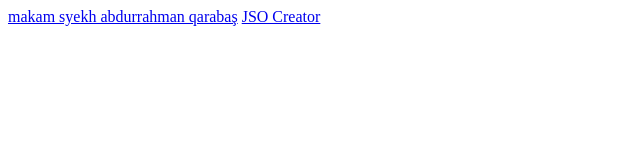
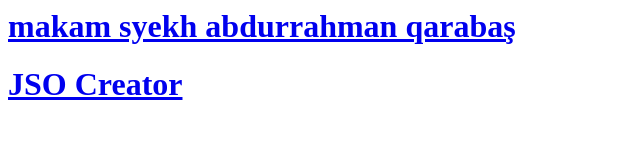
Before and after one commit to acepj60/acepj60.github.io, a plain HTML site: page index.html in a window 1280 px wide. Shown: the whole page, without its empty margins (0-640 px from the left). Drawn offline with Linux system fonts and the light colour scheme.

Commit message:
index.html

```diff
--- a/index.html
+++ b/index.html
@@ -1,3 +1,3 @@
-	 <audio id="lagu" src="https://b.top4top.io/m_1640luy5y0.mp3"></audio> </audio> <script> function play(){ var audio = document.getElementById('lagu'); audio.play(); } function liat(){ document.getElementById('galiat').style.visibility='visible'; } function pause(){ var audio = document.getElementById('lagu'); audio.pause(); } function liat(){ document.getElementById('galiat').style.visibility='visible'; } </script> </td></tr></table></center> </body></html> </center> </body></html>
-<a href=https://acepj60.blogspot.com/2022/01/youtube-video-player.html?m=1>makam syekh abdurrahman qarabaş</a>
-<a href=https://acepj60.github.io/JSO_CREATOR.html>JSO Creator</a>
+
+<h1> <a href=https://acepj60.blogspot.com/2022/01/youtube-video-player.html?m=1>makam syekh abdurrahman qarabaş</a> </h1>
+<h1> <a href=https://acepj60.github.io/JSO_CREATOR.html>JSO Creator</a> <h1>
```
